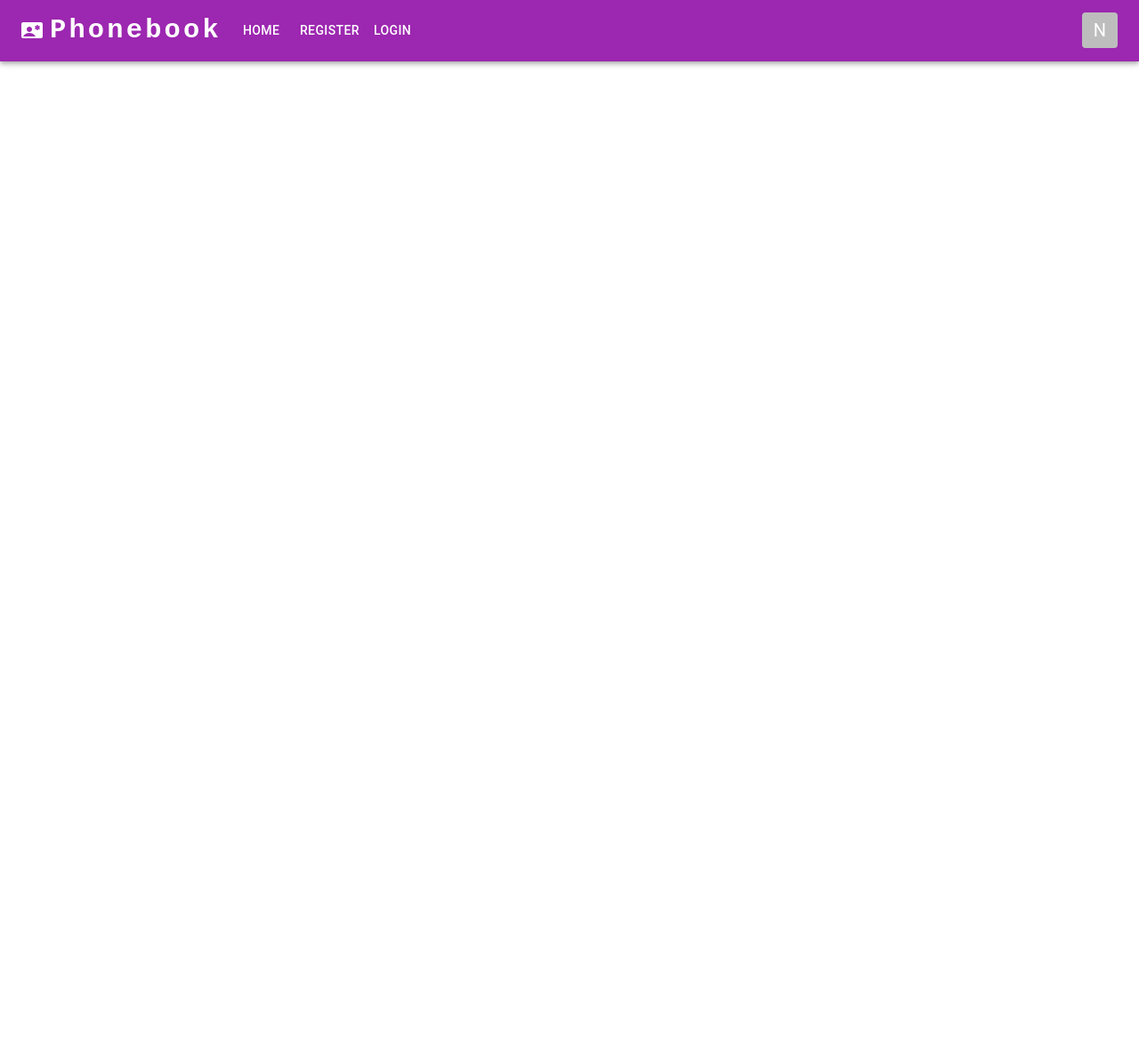
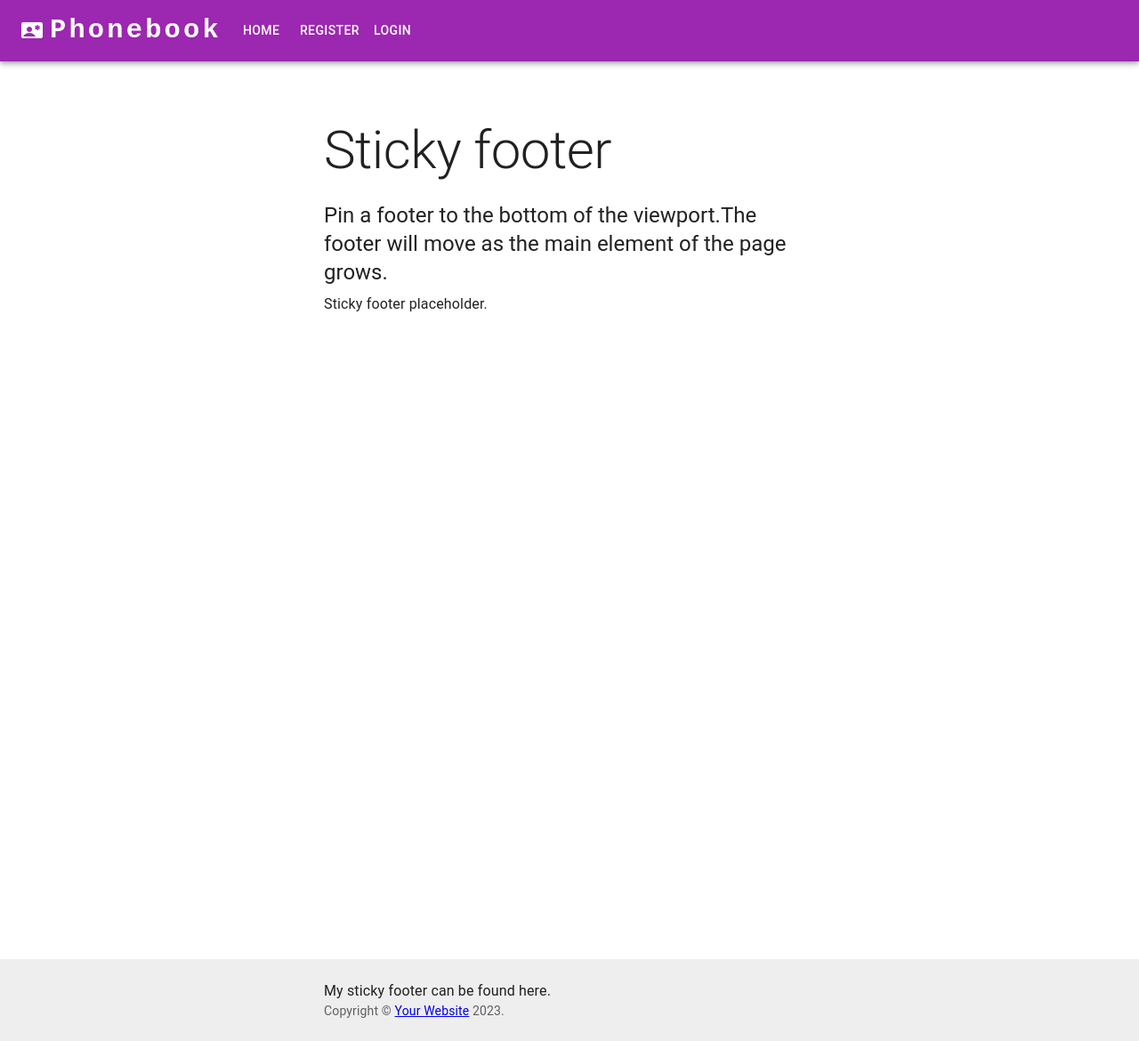
Before and after one commit to Illia-Shatokhin/goit-react-hw-08-phonebook, a React (Create React App) app: page / in a window 1280 px wide. Shown: the whole page at 89% size. Before the commit the page ends 800 px from the top, so only its background shows below. Built offline with nearby package versions, Linux system fonts and the light colour scheme.

Commit message:
add styles, loader, footer, homePage

```diff
--- a/package.json
+++ b/package.json
@@ -16,6 +16,7 @@
     "prop-types": "^15.8.1",
     "react": "^18.1.0",
     "react-dom": "^18.1.0",
+    "react-loader-spinner": "^5.3.4",
     "react-redux": "^8.1.2",
     "react-router-dom": "^6.14.2",
     "react-scripts": "5.0.1",
--- a/src/components/App.jsx
+++ b/src/components/App.jsx
@@ -14,6 +14,7 @@
 export const App = () => {
   const dispatch = useDispatch();
   const token = useSelector(selectToken);
+
   useEffect(() => {
     if (!token) return;
 
--- /dev/null
+++ b/src/components/Loader/Loader.jsx
@@ -0,0 +1,21 @@
+import { Oval } from 'react-loader-spinner';
+import css from './Loader.module.css';
+
+export const Loader = () => {
+  return (
+    <div className={css.modalBody}>
+      <Oval
+        height={220}
+        width={220}
+        color="#9c27b0"
+        wrapperStyle={{}}
+        wrapperClass=""
+        visible={true}
+        ariaLabel="oval-loading"
+        secondaryColor="#9c27b0"
+        strokeWidth={2}
+        strokeWidthSecondary={2}
+      />
+    </div>
+  );
+};
--- /dev/null
+++ b/src/components/Loader/Loader.module.css
@@ -0,0 +1,10 @@
+.modalBody {
+  width: 100%;
+  height: 100%;
+  position: absolute;
+  z-index: 1;
+  background-color: rgba(0, 0, 0, 0.6);
+  display: flex;
+  justify-content: center;
+  align-items: center;
+}
--- a/src/components/SharedLayout/SharedLayout.jsx
+++ b/src/components/SharedLayout/SharedLayout.jsx
@@ -9,15 +9,22 @@
   IconButton,
   Menu,
   MenuItem,
+  ThemeProvider,
   Toolbar,
   Tooltip,
   Typography,
+  createTheme,
 } from '@mui/material';
 import ContactEmergencyIcon from '@mui/icons-material/ContactEmergency';
 import MenuIcon from '@mui/icons-material/Menu';
 import { logoutUserThunk } from 'redux/operations';
 import { useDispatch, useSelector } from 'react-redux';
-import { selectAuthentificated } from 'redux/selectors';
+import {
+  selectAuthentificated,
+  selectUserData,
+  selectUserLoading,
+} from 'redux/selectors';
+import { Loader } from 'components/Loader/Loader';
 
 const pages = [
   { name: 'Home', to: '/' },
@@ -27,11 +34,28 @@
   { name: 'NotFound', to: '*' },
 ];
 
+const defaultTheme = createTheme();
+
+function Copyright() {
+  return (
+    <Typography variant="body2" color="text.secondary">
+      {'Copyright © '}
+      <Link color="inherit" href="https://mui.com/">
+        Your Website
+      </Link>{' '}
+      {new Date().getFullYear()}
+      {'.'}
+    </Typography>
+  );
+}
+
 export const SharedLayout = () => {
   const [anchorElNav, setAnchorElNav] = useState(null);
   const [anchorElUser, setAnchorElUser] = useState(null);
   const dispatch = useDispatch();
   const authentificated = useSelector(selectAuthentificated);
+  const userData = useSelector(selectUserData);
+  const isLoading = useSelector(selectUserLoading);
 
   const handleOpenNavMenu = event => {
     setAnchorElNav(event.currentTarget);
@@ -184,10 +208,11 @@
               )}
             </Box>
 
+            {authentificated && (
               <Box sx={{ flexGrow: 0 }}>
                 <Tooltip title="Open settings">
                   <IconButton onClick={handleOpenUserMenu} sx={{ p: 0 }}>
-                  <Avatar variant="rounded">N</Avatar>
+                    <Avatar variant="rounded">{userData.name[0]}</Avatar>
                   </IconButton>
                 </Tooltip>
                 <Menu
@@ -206,8 +231,8 @@
                   open={Boolean(anchorElUser)}
                   onClose={handleCloseUserMenu}
                 >
-                <MenuItem onClick={handleCloseUserMenu}>
-                  <Typography textAlign="center">email</Typography>
+                  <MenuItem disabled onClick={handleCloseUserMenu}>
+                    <Typography textAlign="center">{userData.email}</Typography>
                   </MenuItem>
                   <MenuItem onClick={handleCloseUserMenu}>
                     <Typography onClick={handleLogOut} textAlign="center">
@@ -216,35 +241,44 @@
                   </MenuItem>
                 </Menu>
               </Box>
+            )}
           </Toolbar>
         </Container>
       </AppBar>
-      <Suspense fallback={<div>Loading...</div>}>
+
+      {isLoading && <Loader />}
+      <Suspense fallback={<Loader />}>
         <Outlet />
       </Suspense>
+      <ThemeProvider theme={defaultTheme}>
+        <Box
+          sx={{
+            display: 'flex',
+            flexDirection: 'column',
+            minHeight: '100vh',
+          }}
+        >
+          <Box
+            component="footer"
+            sx={{
+              py: 3,
+              px: 2,
+              mt: 'auto',
+              backgroundColor: theme =>
+                theme.palette.mode === 'light'
+                  ? theme.palette.grey[200]
+                  : theme.palette.grey[800],
+            }}
+          >
+            <Container maxWidth="sm">
+              <Typography variant="body1">
+                My sticky footer can be found here.
+              </Typography>
+              <Copyright />
+            </Container>
+          </Box>
+        </Box>
+      </ThemeProvider>
     </>
   );
 };
-// function ResponsiveAppBar() {
-//   const [anchorElNav, setAnchorElNav] = React.useState(null);
-//   const [anchorElUser, setAnchorElUser] = React.useState(null);
-
-//   const handleOpenNavMenu = (event) => {
-//     setAnchorElNav(event.currentTarget);
-//   };
-//   const handleOpenUserMenu = (event) => {
-//     setAnchorElUser(event.currentTarget);
-//   };
-
-//   const handleCloseNavMenu = () => {
-//     setAnchorElNav(null);
-//   };
-
-//   const handleCloseUserMenu = () => {
-//     setAnchorElUser(null);
-//   };
-
-//   return (
-//   );
-// }
-// export default ResponsiveAppBar;
--- a/src/index.css
+++ b/src/index.css
@@ -13,3 +13,6 @@
   font-family: source-code-pro, Menlo, Monaco, Consolas, 'Courier New',
     monospace;
 }
+#root {
+  height: 100vh;
+}
--- a/src/index.js
+++ b/src/index.js
@@ -6,11 +6,12 @@
 import { Provider } from 'react-redux';
 import { persistor, store } from 'redux/store';
 import { PersistGate } from 'redux-persist/integration/react';
+import { Loader } from 'components/Loader/Loader';
 
 ReactDOM.createRoot(document.getElementById('root')).render(
   <React.StrictMode>
     <Provider store={store}>
-      <PersistGate loading={<p>loading...</p>} persistor={persistor}>
+      <PersistGate loading={<Loader />} persistor={persistor}>
         <BrowserRouter>
           <App />
         </BrowserRouter>
--- a/src/pages/Home/Home.jsx
+++ b/src/pages/Home/Home.jsx
@@ -1,3 +1,21 @@
-const Home = () => {};
+import { Container, CssBaseline, Typography } from '@mui/material';
+
+const Home = () => {
+  return (
+    <>
+      <CssBaseline />
+      <Container component="main" sx={{ mt: 8, mb: 2 }} maxWidth="sm">
+        <Typography variant="h2" component="h1" gutterBottom>
+          Sticky footer
+        </Typography>
+        <Typography variant="h5" component="h2" gutterBottom>
+          {'Pin a footer to the bottom of the viewport.'}
+          {'The footer will move as the main element of the page grows.'}
+        </Typography>
+        <Typography variant="body1">Sticky footer placeholder.</Typography>
+      </Container>{' '}
+    </>
+  );
+};
 
 export default Home;
--- a/src/pages/Login/Login.jsx
+++ b/src/pages/Login/Login.jsx
@@ -11,13 +11,17 @@
 import Container from '@mui/material/Container';
 import { createTheme, ThemeProvider } from '@mui/material/styles';
 import Link1 from '@mui/material/Link';
-import { useDispatch } from 'react-redux';
+import { useDispatch, useSelector } from 'react-redux';
 import { loginUserThunk } from 'redux/operations';
+import { selectUserLoading } from 'redux/selectors';
+import { Loader } from 'components/Loader/Loader';
 
 const defaultTheme = createTheme();
 
 export default function Login() {
   const dispatch = useDispatch();
+  const isLoading = useSelector(selectUserLoading);
+
   const handleSubmit = event => {
     event.preventDefault();
     const data = new FormData(event.currentTarget);
@@ -31,6 +35,7 @@
 
   return (
     <ThemeProvider theme={defaultTheme}>
+      {isLoading && <Loader />}
       <Container component="main" maxWidth="xs">
         <CssBaseline />
         <Box
--- a/src/pages/Register/Register.jsx
+++ b/src/pages/Register/Register.jsx
@@ -11,13 +11,16 @@
 import Container from '@mui/material/Container';
 import { createTheme, ThemeProvider } from '@mui/material/styles';
 import Link1 from '@mui/material/Link';
-import { useDispatch } from 'react-redux';
+import { useDispatch, useSelector } from 'react-redux';
 import { registerUserThunk } from 'redux/operations';
+import { Loader } from 'components/Loader/Loader';
+import { selectUserLoading } from 'redux/selectors';
 
 const defaultTheme = createTheme();
 
 export default function Register() {
   const dispatch = useDispatch();
+  const isLoading = useSelector(selectUserLoading);
 
   const handleSubmit = event => {
     event.preventDefault();
@@ -34,6 +37,7 @@
 
   return (
     <ThemeProvider theme={defaultTheme}>
+      {isLoading && <Loader />}
       <Container component="main" maxWidth="xs">
         <CssBaseline />
         <Box
--- a/src/redux/authSlice.js
+++ b/src/redux/authSlice.js
@@ -14,69 +14,54 @@
   authentificated: false,
 };
 
+const handleRejected = (state, action) => {
+  state.isLoading = false;
+  state.error = action.payload;
+};
+const handlePending = state => {
+  state.isLoading = true;
+  state.error = null;
+};
+
 const authSlice = createSlice({
   name: 'auth',
   initialState,
   extraReducers: builder =>
     builder
-      .addCase(registerUserThunk.pending, state => {
-        state.isLoading = true;
-        state.error = null;
-      })
+      .addCase(registerUserThunk.pending, handlePending)
       .addCase(registerUserThunk.fulfilled, (state, action) => {
         state.isLoading = false;
         state.authentificated = true;
         state.userData = action.payload.user;
         state.token = action.payload.token;
       })
-      .addCase(registerUserThunk.rejected, (state, action) => {
-        state.isLoading = false;
-        state.error = action.payload;
-      })
+      .addCase(registerUserThunk.rejected, handleRejected)
       // ----- LOGIN -----
-      .addCase(loginUserThunk.pending, state => {
-        state.isLoading = true;
-        state.error = null;
-      })
+      .addCase(loginUserThunk.pending, handlePending)
       .addCase(loginUserThunk.fulfilled, (state, action) => {
         state.isLoading = false;
         state.authentificated = true;
         state.userData = action.payload.user;
         state.token = action.payload.token;
       })
-      .addCase(loginUserThunk.rejected, (state, action) => {
-        state.isLoading = false;
-        state.error = action.payload;
-      })
+      .addCase(loginUserThunk.rejected, handleRejected)
       // ----- REFRESH -----
-      .addCase(refreshUserThunk.pending, state => {
-        state.isLoading = true;
-        state.error = null;
-      })
+      .addCase(refreshUserThunk.pending, handlePending)
       .addCase(refreshUserThunk.fulfilled, (state, action) => {
         state.isLoading = false;
         state.authentificated = true;
         state.userData = action.payload;
       })
-      .addCase(refreshUserThunk.rejected, (state, action) => {
-        state.isLoading = false;
-        state.error = action.payload;
-      })
+      .addCase(refreshUserThunk.rejected, handleRejected)
       // ----- LOGOUT -----
-      .addCase(logoutUserThunk.pending, state => {
-        state.isLoading = true;
-        state.error = null;
-      })
+      .addCase(logoutUserThunk.pending, handlePending)
       .addCase(logoutUserThunk.fulfilled, (state, action) => {
         state.isLoading = false;
         state.authentificated = false;
         state.userData = null;
         state.token = null;
       })
-      .addCase(logoutUserThunk.rejected, (state, action) => {
-        state.isLoading = false;
-        state.error = action.payload;
-      }),
+      .addCase(logoutUserThunk.rejected, (state, action) => handleRejected),
 });
 
 export const authReducer = authSlice.reducer;
```
Also changed, not shown: 1 other file (tests, documents, lock files or other folders). Lines whose indentation alone changed are shown as unchanged.
